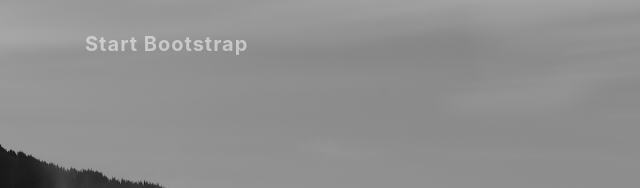
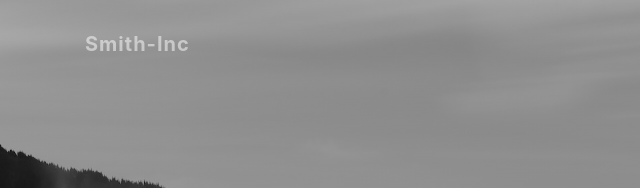
Before and after one commit to codetheo75/smithinc.github.io, a website with bundled scripts: page index.html in a window 1280 px wide. Shown: the top 188 px of the page, 0-640 px from the left. Built offline with nearby package versions, Linux system fonts and the light colour scheme.

Commit message:
Update index.html

```diff
--- a/index.html
+++ b/index.html
@@ -8,7 +8,7 @@
   <meta name="description" content="">
   <meta name="author" content="">
 
-  <title>Grayscale - Start Bootstrap Theme</title>
+  <title>SMITH--INC</title>
 
   <!-- Bootstrap core CSS -->
   <link href="vendor/bootstrap/css/bootstrap.min.css" rel="stylesheet">
@@ -28,7 +28,7 @@
   <!-- Navigation -->
   <nav class="navbar navbar-expand-lg navbar-light fixed-top" id="mainNav">
     <div class="container">
-      <a class="navbar-brand js-scroll-trigger" href="#page-top">Start Bootstrap</a>
+      <a class="navbar-brand js-scroll-trigger" href="#page-top">Smith-Inc</a>
       <button class="navbar-toggler navbar-toggler-right" type="button" data-toggle="collapse" data-target="#navbarResponsive" aria-controls="navbarResponsive" aria-expanded="false" aria-label="Toggle navigation">
         Menu
         <i class="fas fa-bars"></i>
```
